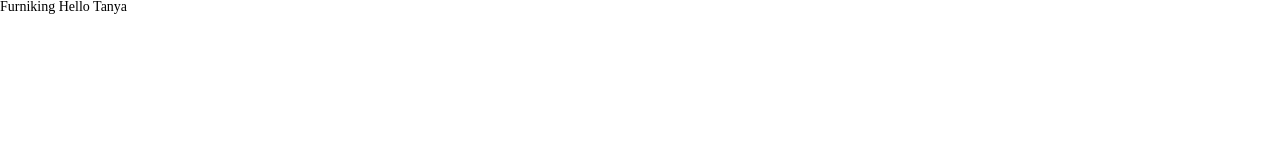
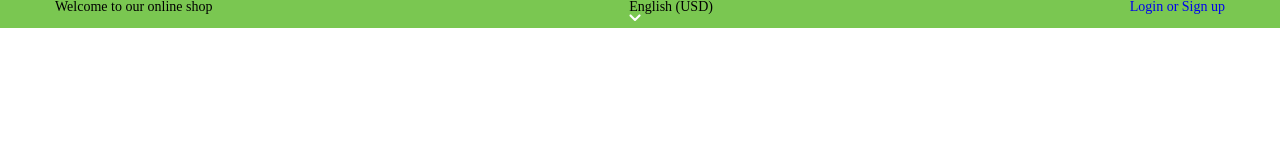
Before and after one commit to Kommeta/Dream.Furniture, a plain HTML site: page index.html in a window 1280 px wide. Drawn offline with Linux system fonts and the light colour scheme.

Commit message:
Разметка шапки

```diff
--- a/css/style.css
+++ b/css/style.css
@@ -133,3 +133,13 @@ h6 {
   color: green;
   border-bottom: 5px dashed #000;
 }
+
+.content {
+  background: #7ac751;
+}
+.contenier {
+  width: 1170px;
+  margin: auto;
+  display: flex;
+  justify-content: space-between;
+}
--- a/index.html
+++ b/index.html
@@ -4,12 +4,24 @@
    <meta charset="UTF-8">
    <meta http-equiv="X-UA-Compatible" content="IE=edge">
    <meta name="viewport" content="width=device-width, initial-scale=1.0">
-   <link rel="stylesheet" href="css/style.css"
+   <link rel="stylesheet" href="css/style.css">
    <title>Furniking</title>
 </head>
 <body>
-   Hello Tanya
-
+   <div class="content">
+      <div class="contenier">
+         <div class="welcome">Welcome to our online shop</div>
+         <div class="currency">
+            <p class="currency-English">English (USD)</p>
+            <a href="#" class="currency-choice">
+            <img src="img/Group.png" alt="Стрелка выбора">
+            </a>
+         </div>
+         <div class="auth">
+         <a href="#" class="login">Login or Sign up</a>
+         </div>
+      </div>
+   </div>
 
 </body>
 </html>
```
Also changed, not shown: img/Group.png (added), img/Vector.png (added), 1 other file.
